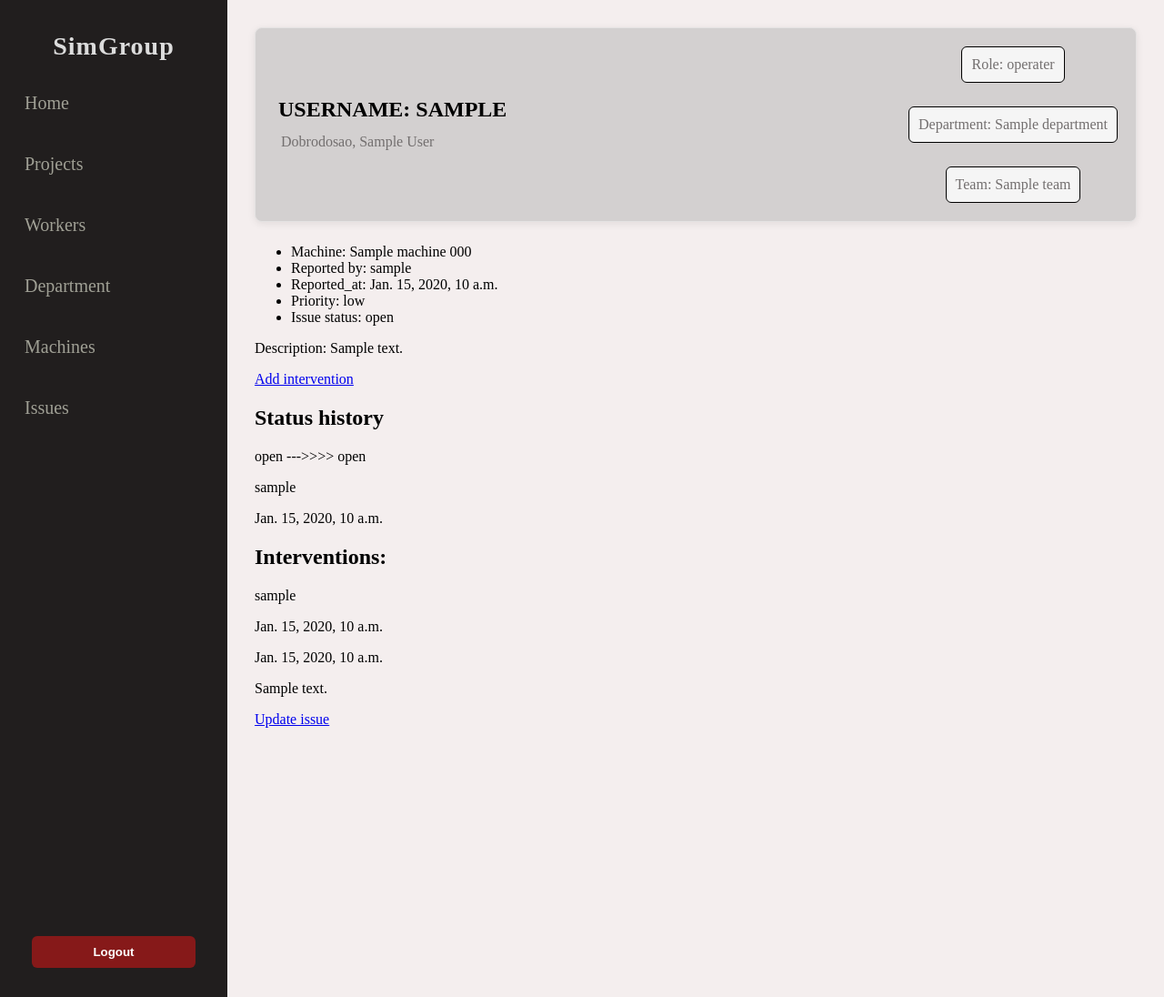
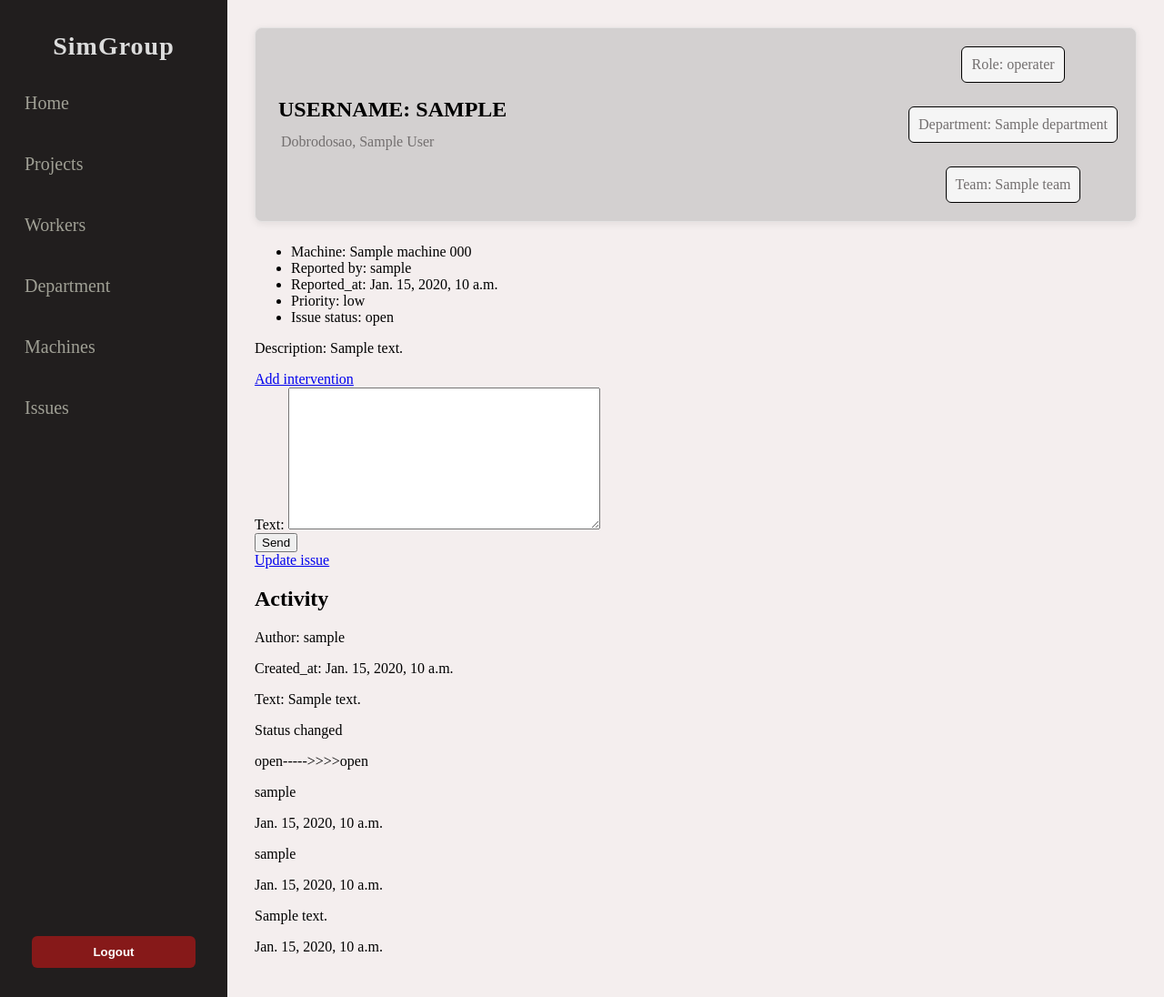
Before and after one commit to nemanjix1/work_management_system, a Django app: page /issues/1/ in a window 1280 px wide. Shown: the whole page at 91% size. Run offline with Django 5.2, Linux system fonts and the light colour scheme; a user stored in the database is signed in; tables that the repository leaves empty hold one stand-in row (values such as "Sample post").

Commit message:
issue and intervention:functionalities-improving

```diff
--- a/workmanagementsystem_app/departments/forms.py
+++ b/workmanagementsystem_app/departments/forms.py
@@ -1,5 +1,5 @@
 from django import forms
-from .models import Project,User, Department, Issue,Intervention,Machine,Team,IssueStatusChange
+from .models import Project,User, Department, Issue,Intervention,Machine,Team,IssueStatusChange,Comment
 from django.contrib.auth.forms import UserCreationForm
 from .access import get_visible_issues, get_visible_departments,get_visible_teams,get_visible_machines,get_visible_projects
 
@@ -143,9 +143,18 @@ class IssueStatusForm(forms.ModelForm):
         ]
 
 class InterventionForm(forms.ModelForm):
+
     class Meta:
         model=Intervention
         fields=[
             'description',
             'finished_at'
         ]
+
+class CommentForm(forms.ModelForm):
+
+    class Meta:
+        model=Comment
+        fields=[
+            'text'
+        ]
--- a/workmanagementsystem_app/departments/templates/departments/issue_detail.html
+++ b/workmanagementsystem_app/departments/templates/departments/issue_detail.html
@@ -13,37 +13,45 @@
             {% if perms.departments.add_intervention %}
                 <a href="{% url 'intervention_add' issue.id %}">Add intervention</a>
             {% endif %}
-            <h2>Status history</h2>
-            {% for change in status_history %}
-                <p>{{change.old_status}} --->>>> {{change.new_status}}</p>
-                <p>{{change.changed_by}}</p>
-                <p>{{change.changed_at}}</p>
-            {% empty %}
-                <p>No status changes yet</p>
-            {% endfor %}
-            <h2>Interventions:</h2>
-            {% for intervention in interventions %}
-                <p>{{intervention.performed_by}}</p>
-                <p>{{intervention.started_at}}</p>
-                {% if intervention.finished_at %}
-                    <p>{{intervention.finished_at}}</p>
-                {% else %}
-                    <p>In progress</p>
-                {% endif %}
-                  {% if not intervention.finished_at %}
-                {% if perms.departments.change_intervention %}
-                <a href="{% url 'intervention_finish' intervention.id %}">Finish intervention</a>
-                {% endif %}
-                {% endif %}
-                <p>{{intervention.description}}</p>
-            {% empty %}
-                <p>No intervention yet</p>
-            {% endfor %}
+            <form method="POST" action="{% url 'comment_add' issue.id %}">
+                {% csrf_token %}
+                {{comment_form}}
+                <button type="submit">Send</button>
+            </form>
         </div>
         <div class="right">
             {% if perms.departments.change_issue %}
                 <a href="{% url 'issue_status_update' issue.id %}">Update issue</a>
             {% endif %}
+            <h2>Activity</h2>
+
+            {% for item in activity %}
+                {% if item.type == "COMMENT" %}
+                    <p>Author: {{item.object.author}}</p>
+                    <p>Created_at: {{item.object.created_at}}</p>
+                    <p>Text: {{item.object.text}}</p>
+                {% elif item.type == "STATUS_CHANGE" %}
+                    <p>Status changed</p>
+                    <p>{{item.object.old_status}}----->>>>{{item.object.new_status}}</p>
+                    <p>{{item.object.changed_by}}</p>
+                    <p>{{item.object.changed_at}}</p>
+                {% elif item.type == "INTERVENTION" %}
+                    <p>{{item.object.performed_by}}</p>
+                    <p>{{item.object.started_at}}</p>
+                    <p>{{item.object.description}}</p>
+                    {% if item.object.finished_at  %}
+                        <p>{{item.object.finished_at}}</p>
+                    {% else %}
+                        <p>In progress</p>
+                        {% if perms.departments.change_intervention %}
+                        <a href="{% url 'intervention_finish' item.object.id %}">Finish</a>
+                        {% endif %}
+                    {% endif %}
+                {% endif %}
+            {% empty %}
+            <p>No activity yet</p>
+            {% endfor %}
+
 
         </div>
     </div>
--- a/workmanagementsystem_app/departments/urls.py
+++ b/workmanagementsystem_app/departments/urls.py
@@ -36,5 +36,6 @@ urlpatterns = [
     path('issues/issue_status_update/<int:issue_id>/', views.issue_status_update, name='issue_status_update'),
     path('issues/<int:issue_id>/intervention_add', views.intervention_add, name='intervention_add'),
     path('issues/interventions/<int:intervention_id>/finish/', views.intervention_finish, name='intervention_finish'),
+    path('issues/<int:issue_id>/comment_add', views.comment_add, name='comment_add'),
 
 ]
--- a/workmanagementsystem_app/departments/views.py
+++ b/workmanagementsystem_app/departments/views.py
@@ -1,12 +1,12 @@
 from django.shortcuts import render,redirect,get_object_or_404
-from .models import User,AuditLog,Attendance,AttendanceEvent,Project,Department,Machine,Team,IssueStatusChange,Intervention
+from .models import User,AuditLog,Attendance,AttendanceEvent,Project,Department,Machine,Team,IssueStatusChange,Intervention,Comment,Issue
 from django.contrib.auth.decorators import login_required
 from django.core.exceptions import ValidationError
 from django.contrib import messages
 from django.utils import timezone
 from django.contrib.auth import authenticate,login,logout
 from django.contrib.auth.forms import AuthenticationForm
-from .forms import ProjectForm,DepartmentForm,InterventionForm,WorkerForm,IssueStatusForm,WorkerCreateForm,MachineForm,TeamForm,IssueForm
+from .forms import ProjectForm,DepartmentForm,InterventionForm,CommentForm,WorkerForm,IssueStatusForm,WorkerCreateForm,MachineForm,TeamForm,IssueForm
 from django.contrib.auth.decorators import permission_required
 from django.core.paginator import Paginator
 from .access import get_visible_workers,get_visible_issues, get_visible_teams,get_visible_projects,get_visible_departments,get_visible_machines,get_visible_audit
@@ -541,14 +541,30 @@ def issue_detail(request, issue_id):
     issue=get_object_or_404(visible_issues,pk=issue_id)
     status_history=IssueStatusChange.objects.filter(issue=issue).order_by('-changed_at')
     interventions=Intervention.objects.filter(issue=issue).order_by('-started_at')
+    comments=Comment.objects.filter(issue=issue).order_by('-created_at')
+    comment_form=CommentForm()
+    activity=[]
+    for comment in comments:
+            activity.append({"type":"COMMENT", "object":comment,
+                            "time":comment.created_at})
+    for change in status_history:
+            activity.append({"type":"STATUS_CHANGE", "object":change,
+                            "time":change.changed_at})
+    for intervention in interventions:
+            activity.append({"type":"INTERVENTION", "object":intervention,
+                            "time":intervention.started_at})
+    activity.sort(key= lambda item: item["time"],
+                    reverse=True)
     return render(request,
                     'departments/issue_detail.html',
                     {'issue': issue,
-                     'status_history': status_history,
-                     'interventions': interventions}
+                     'comment_form': comment_form,
+                     'activity': activity}
 
                     )
+
 @login_required
+@permission_required('departments.add_issue', raise_exception=True)
 def issue_add(request):
     if request.method=='POST':
         form=IssueForm(request.POST, current_user=request.user)
@@ -556,6 +572,19 @@ def issue_add(request):
             issue=form.save(commit=False)
             issue.reported_by=request.user
             issue.save()
+            machine=issue.machine
+            old_machine_status=machine.status
+            machine.status="broken"
+            machine.save(update_fields=["status"])
+            if old_machine_status!=machine.status:
+                AuditLog.objects.create(
+                    user=request.user,
+                    action='machine_status_changed',
+                    object_type='Machine',
+                    object_id=machine.id,
+                    old_value=old_machine_status,
+                    new_value=machine.status
+                )
 
             AuditLog.objects.create(
                 user=request.user,
@@ -588,6 +617,30 @@ def issue_status_update(request, issue_id):
             updated_issue.full_clean()
             new_status=updated_issue.issue_status
             updated_issue.save()
+            machine=issue.machine
+            old_machine_status=machine.status
+            if new_status=="in_progress":
+                machine.status="maintenance"
+                machine.save(update_fields=["status"])
+            elif new_status in ["resolved", "closed"]:
+
+                other_active_issues = Issue.objects.filter(
+                    machine=machine,issue_status__in=["open", "in_progress"]
+                         ).exclude(pk=issue.id)
+
+                if other_active_issues.filter(issue_status="in_progress").exists():
+                            machine.status = "maintenance"
+
+                elif other_active_issues.filter(issue_status="open").exists():
+                        machine.status = "broken"
+                else:
+                    machine.status = "active"
+                machine.save(update_fields=["status"])
+            if old_machine_status!=machine.status:
+                AuditLog.objects.create(user=request.user, action="machine_status_changed",
+                                        object_type="Machine", object_id=machine.id,
+                                        old_value=old_machine_status,new_value=machine.status)
+
             issue_status_change=IssueStatusChange.objects.create(
                 issue=issue,
                 old_status=old_status,
@@ -610,6 +663,7 @@ def issue_status_update(request, issue_id):
     )
 
 @login_required
+@permission_required('departments.add_intervention', raise_exception=True)
 def intervention_add(request,issue_id):
 
     visible_issues=get_visible_issues(request.user)
@@ -635,6 +689,7 @@ def intervention_add(request,issue_id):
 @login_required
 @permission_required('departments.change_intervention', raise_exception=True)
 def intervention_finish(request, intervention_id):
+
     intervention=get_object_or_404(Intervention, pk=intervention_id)
     visible_issues=get_visible_issues(request.user)
     issue=get_object_or_404(visible_issues, pk=intervention.issue.id)
@@ -655,3 +710,22 @@ def intervention_finish(request, intervention_id):
                         'issue': issue
                         }
                 )
+
+@login_required
+def comment_add(request,issue_id):
+
+    visible_issues=get_visible_issues(request.user)
+    issue=get_object_or_404(visible_issues,pk=issue_id)
+    if request.method=="POST":
+        form=CommentForm(request.POST)
+        if form.is_valid():
+            comment=form.save(commit=False)
+            comment.issue=issue
+            comment.author=request.user
+            comment.save()
+
+            return redirect('issue_detail', issue.id)
+        else:
+            return redirect('issue_detail', issue.id)
+    else:
+        return redirect('issue_detail', issue.id)
```
